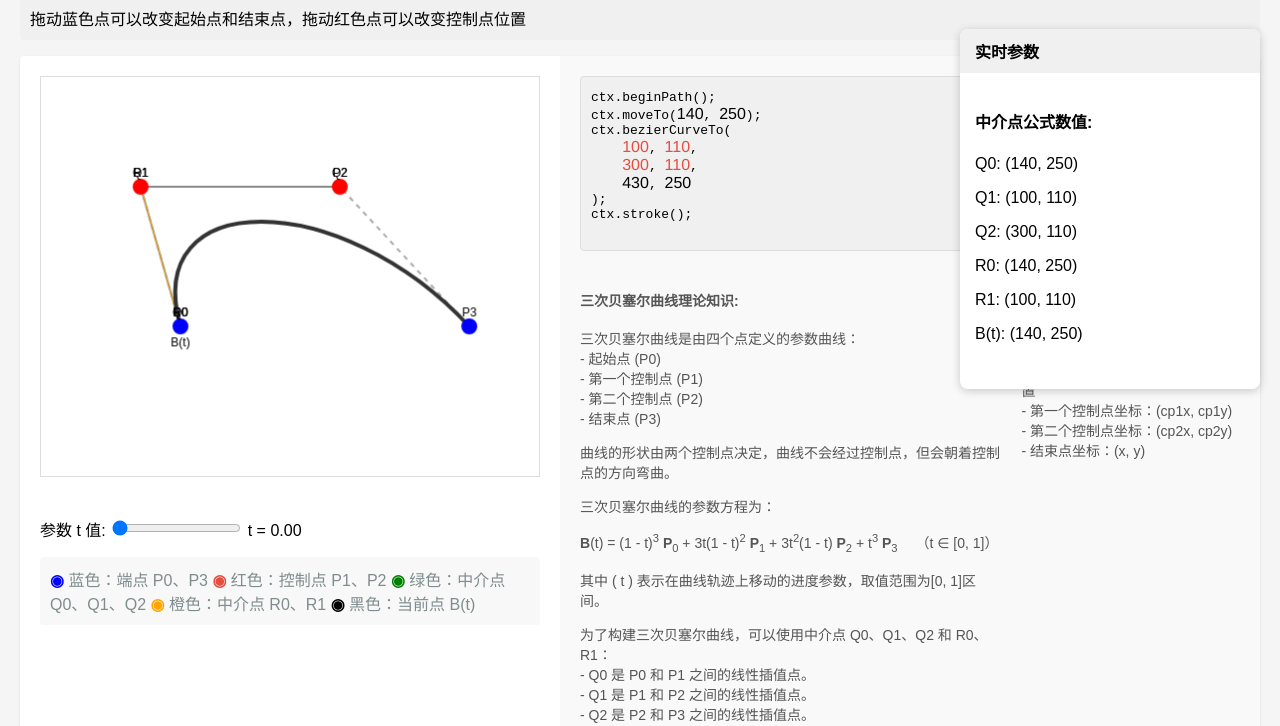
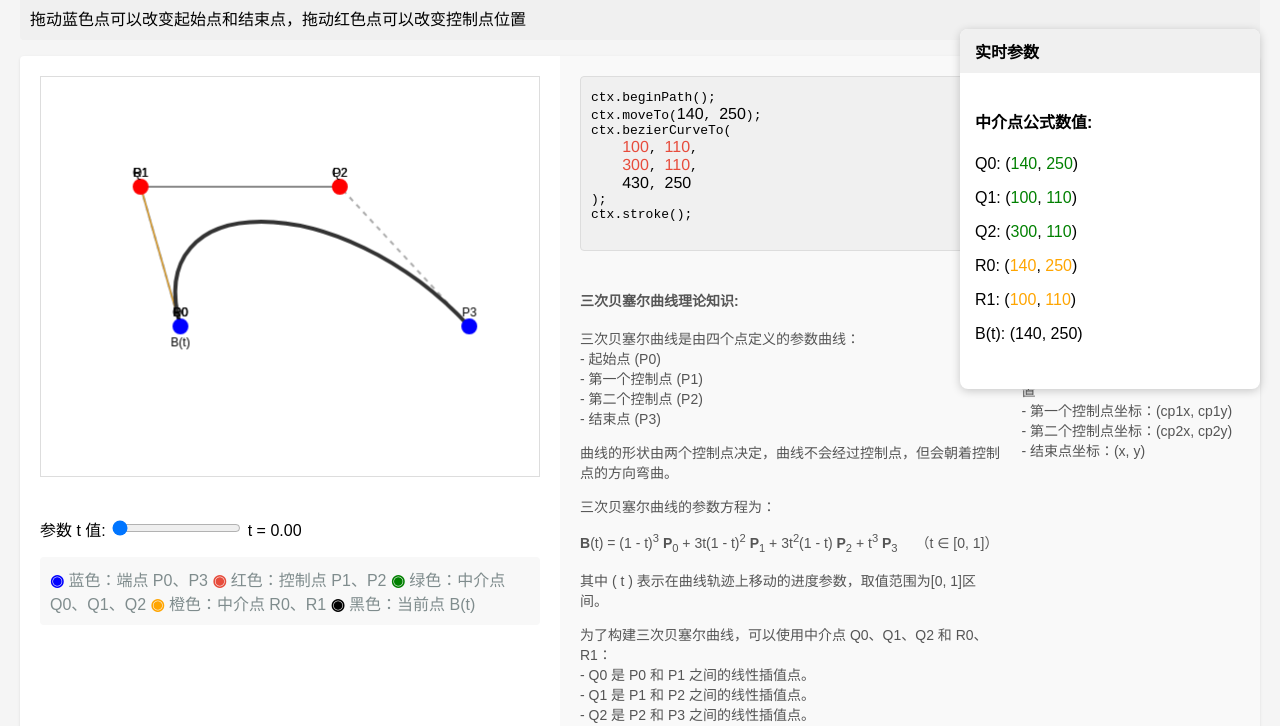
Before and after one commit to Alicehhhmm/learn-canvas, a plain HTML site: page examples/bezier-curve.html in a window 1280 px wide. Shown: the part 71-797 px from the top of the page. Drawn offline with Linux system fonts and the light colour scheme.

Commit message:
fix: styles

```diff
--- a/examples/bezier-curve.html
+++ b/examples/bezier-curve.html
@@ -175,6 +175,24 @@
                 flex-direction: column;
                 gap: 10px;
             }
+        }
+    </style>
+    <style>
+        /* 拖拽面板样式 */
+        #q0x,
+        #q0y,
+        #q1x,
+        #q1y,
+        #q2x,
+        #q2y {
+            color: green;
+        }
+
+        #r0x,
+        #r0y,
+        #r1x,
+        #r1y {
+            color: orange;
         }
     </style>
 </head>
```
